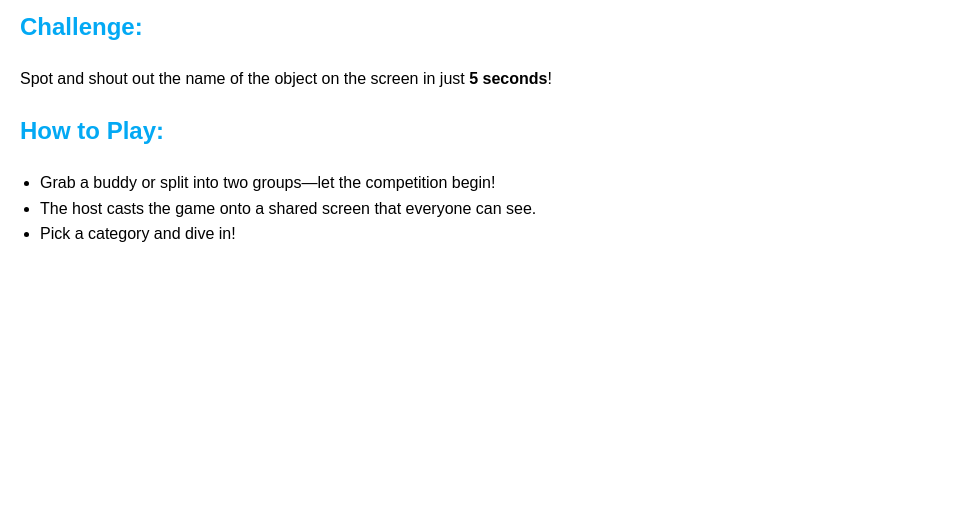
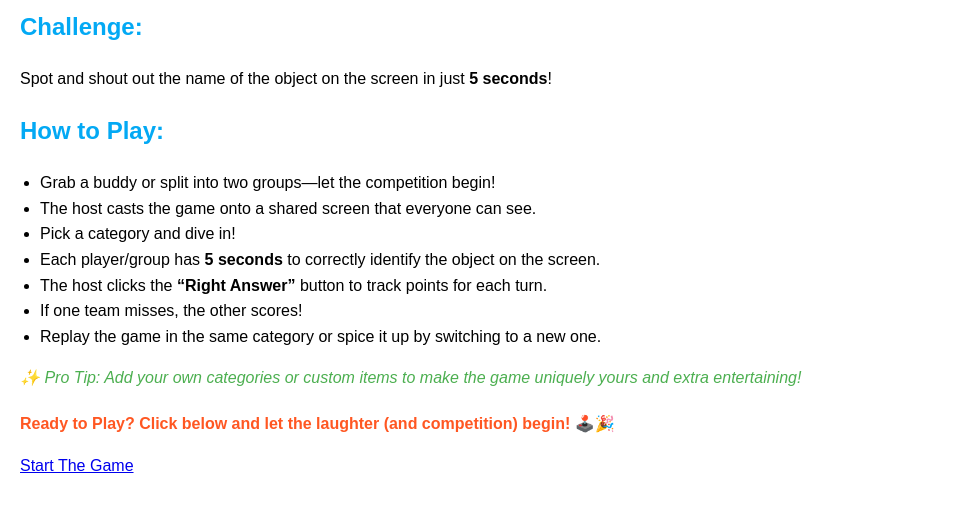
Before and after one commit to san81/new-year-party-game, a plain HTML site: page index.html in a window 1280 px wide. Shown: the part 86-598 px from the top of the page, without its empty margins (0-956 px from the left). Drawn offline with Linux system fonts and the light colour scheme.

Commit message:
updated index page

```diff
--- a/index.html
+++ b/index.html
@@ -42,3 +42,17 @@
         <li>Grab a buddy or split into two groups—let the competition begin!</li>
         <li>The host casts the game onto a shared screen that everyone can see.</li>
         <li>Pick a category and dive in!</li>
+        <li>Each player/group has <strong>5 seconds</strong> to correctly identify the object on the screen.</li>
+        <li>The host clicks the <strong>“Right Answer”</strong> button to track points for each turn.</li>
+        <li>If one team misses, the other scores!</li>
+        <li>Replay the game in the same category or spice it up by switching to a new one.</li>
+    </ul>
+
+    <p class="pro-tip">✨ Pro Tip: Add your own categories or custom items to make the game uniquely yours and extra entertaining!</p>
+
+    <p class="cta">Ready to Play? Click below and let the laughter (and competition) begin! 🕹️🎉</p>
+
+    <a href="https://san81.github.io/new-year-party-game/NewYearParty/index.html" target="_blank"> Start The Game </a>
+
+</body>
+</html>
```
